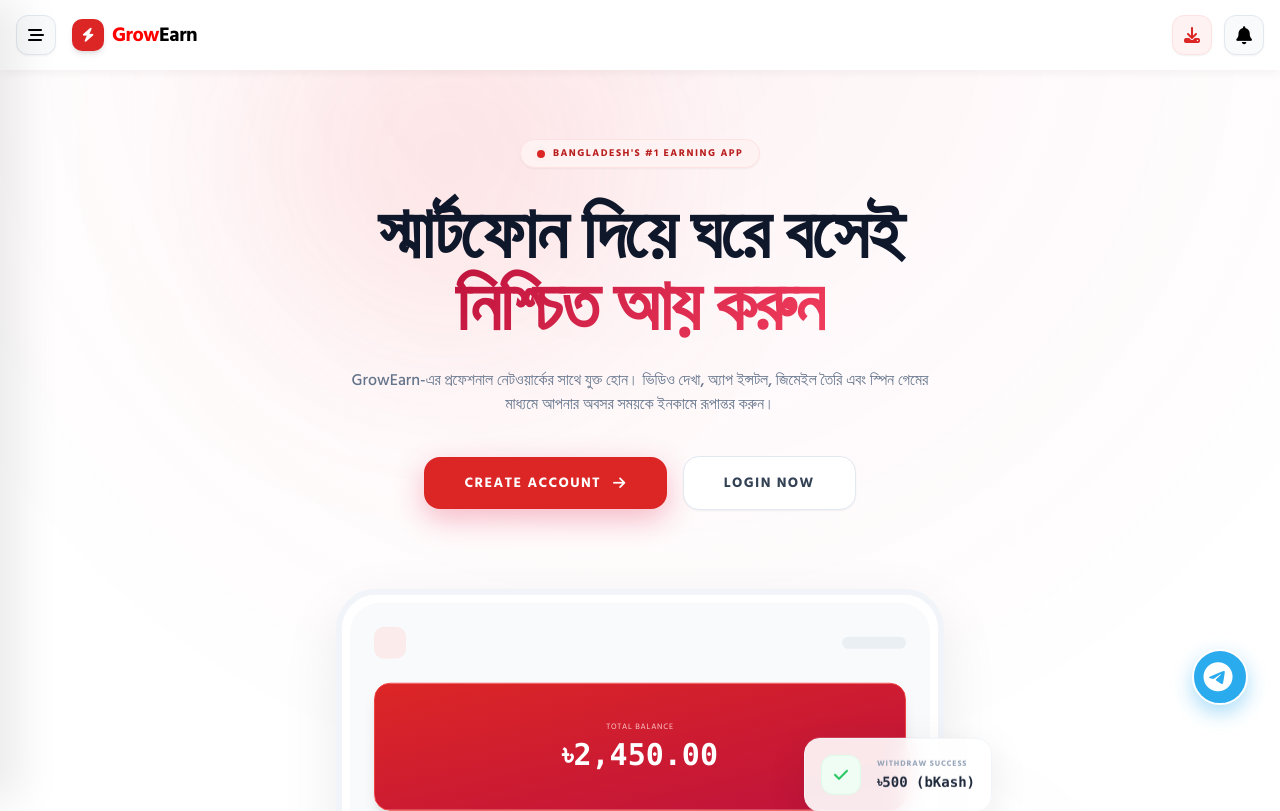
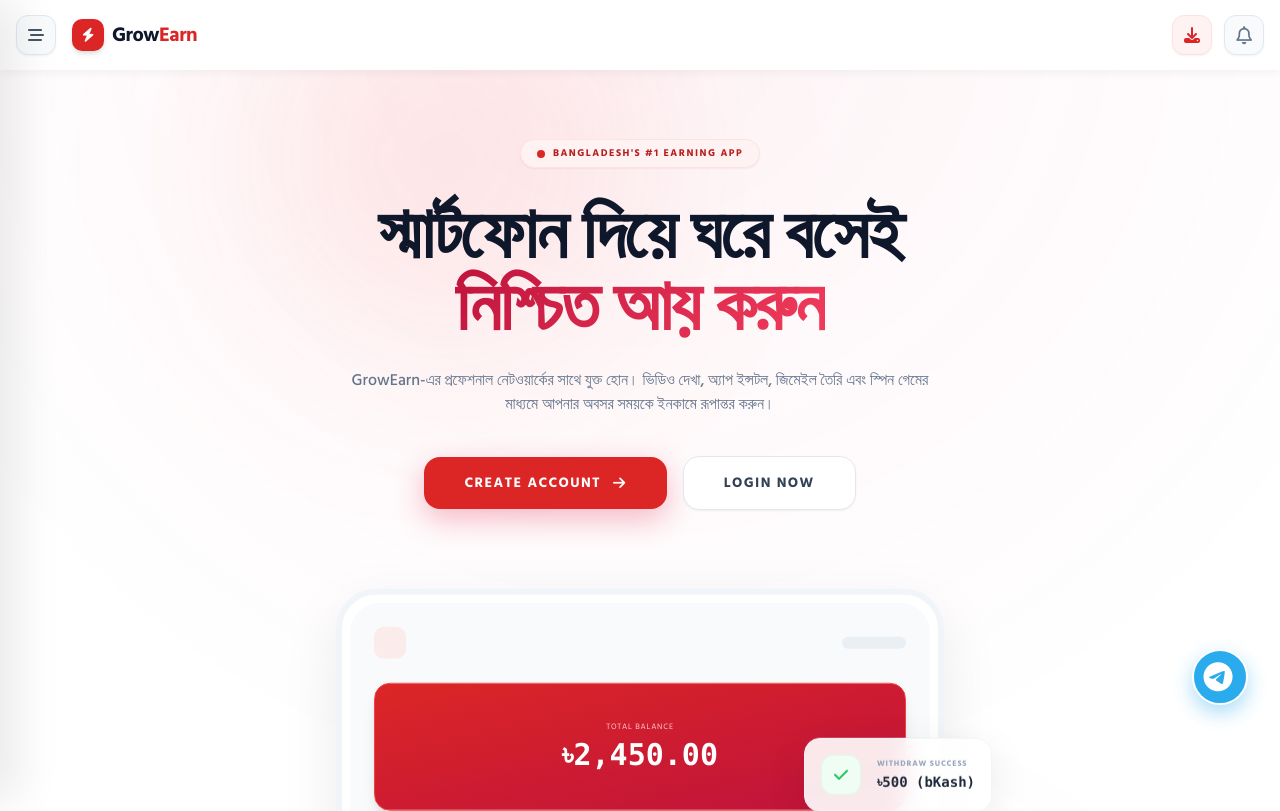
Before and after one commit to siamntosorif/Grow, a Flask app: page / in a window 1280 px wide. Shown: the top 811 px of the page. Run offline with Flask 3, Linux system fonts and the light colour scheme; data that the repository does not hold is empty; some libraries are stand-ins or nearby versions.

Commit message:
Update layout.html

```diff
--- a/templates/layout.html
+++ b/templates/layout.html
@@ -130,20 +130,20 @@
 <body class="flex flex-col min-h-screen">
 
     <!-- ================= 1. SOLID TOP NAVBAR (Fixed Issue) ================= -->
-    <nav class="top-navbar fixed top-0 w-full h-[70px]" style="background: #fff;">
+    <nav class="top-navbar fixed top-0 w-full h-[70px]">
         <div class="max-w-7xl mx-auto px-4 h-full flex justify-between items-center">
 
             <div class="flex items-center gap-3 md:gap-4">
                 <button onclick="toggleSidebar()" class="h-10 w-10 flex items-center justify-center rounded-xl bg-slate-50 border border-slate-200 hover:bg-red-50 text-slate-600 hover:text-red-600 transition shadow-sm">
-                    <i class="fa-solid fa-bars-staggered" style="color: #000;"></i>
+                    <i class="fa-solid fa-bars-staggered"></i>
                 </button>
 
                 <!-- Clear Brand Name (GrowEarn) -->
                 <a href="/" class="flex items-center gap-2 group">
                     <div class="bg-red-600 text-white h-8 w-8 flex items-center justify-center rounded-[10px] shadow-md group-hover:scale-105 transition">
-                        <i class="fa-solid fa-bolt text-sm" style="color: #fff;"></i>
+                        <i class="fa-solid fa-bolt text-sm"></i>
                     </div>
-                    <span class="text-xl font-black tracking-tight text-slate-900" style="color: red;">Grow<span class="text-red-600" style="color: #000;">Earn</span></span>
+                    <span class="text-xl font-black tracking-tight text-slate-900">Grow<span class="text-red-600">Earn</span></span>
                 </a>
             </div>
 
@@ -153,7 +153,7 @@
                 </button>
 
                 <a href="/notice" class="h-10 w-10 flex items-center justify-center rounded-xl bg-slate-50 border border-slate-200 hover:bg-slate-100 transition text-slate-500 relative shadow-sm">
-                    <i class="fas fa-bell text-lg" style="color: #000;"></i>
+                    <i class="fa-regular fa-bell text-lg"></i>
                     {% if settings and settings.notice_text %}
                     <span class="absolute top-2.5 right-2.5 h-2 w-2 bg-red-500 rounded-full animate-ping"></span>
                     <span class="absolute top-2.5 right-2.5 h-2 w-2 bg-red-500 rounded-full border border-white"></span>
```
